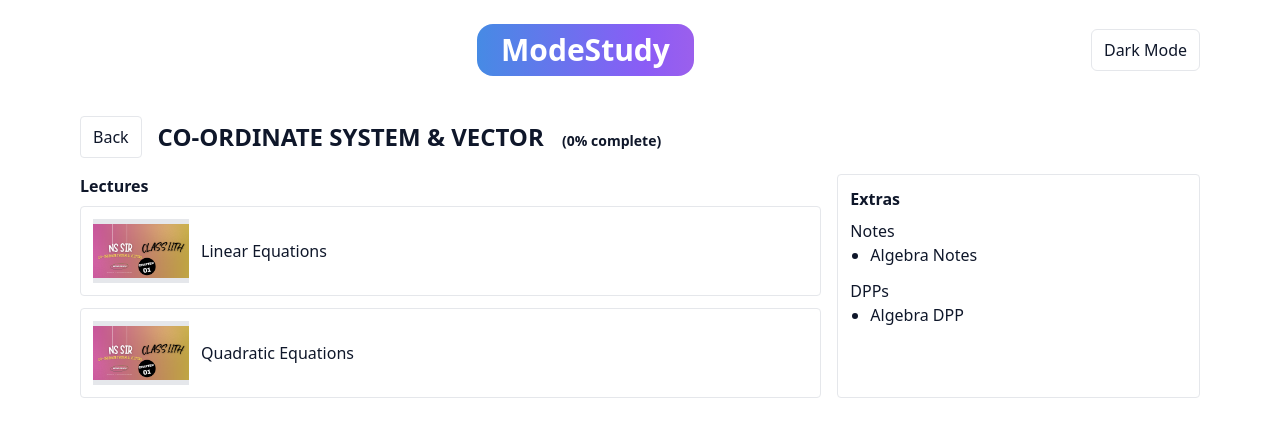
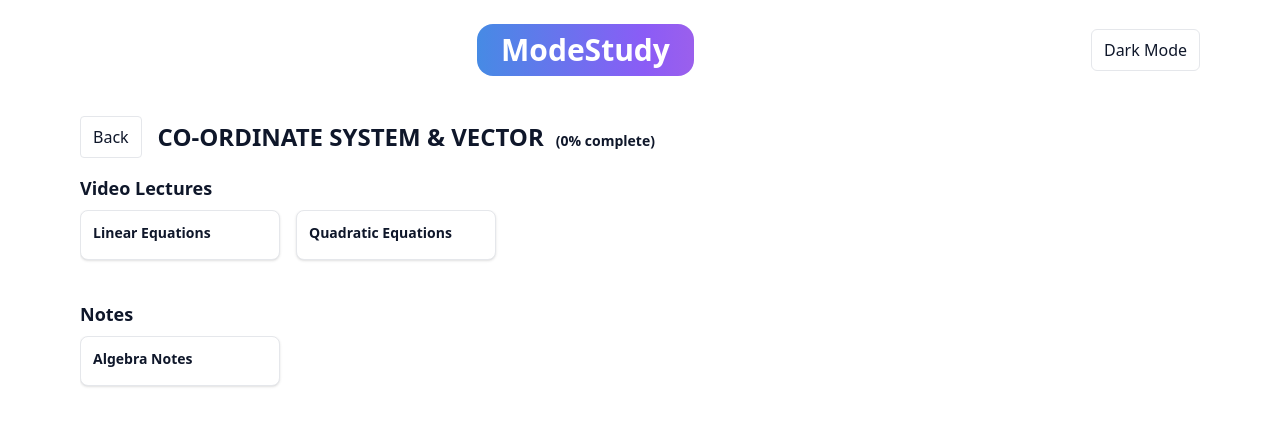
Before and after one commit to Moderatorboy/education-platform, a React (Vite) app: page /batch/b1/subject/s1/chapter/c1 in a window 1280 px wide. Shown: the top 436 px of the page. Built offline with nearby package versions, Linux system fonts and the light colour scheme.

Commit message:
Update ChapterPage.jsx

```diff
--- a/src/pages/ChapterPage.jsx
+++ b/src/pages/ChapterPage.jsx
@@ -2,56 +2,70 @@ import React from 'react'
 import { useParams, Link, useNavigate } from 'react-router-dom'
 import { SAMPLE } from '../data'
 
-function progressForChapter(ch){
-  // compute percent based on lectures completed in localStorage
+function progressForChapter(ch) {
   const key = `ms-progress-${ch.id}`
   const done = JSON.parse(localStorage.getItem(key) || '{}')
   const total = ch.lectures.length || 1
   const completed = Object.keys(done).length
-  return Math.round((completed/total)*100)
+  return Math.round((completed / total) * 100)
 }
 
-export default function ChapterPage(){
+export default function ChapterPage() {
   const { batchId, subjectId, chapterId } = useParams()
   const navigate = useNavigate()
-  const batch = SAMPLE.batches.find(b=> b.id === batchId)
-  const subject = batch?.subjects.find(s=> s.id === subjectId)
-  const chapter = subject?.chapters.find(c=> c.id === chapterId)
-  if(!chapter) return <div>Chapter not found</div>
+  const batch = SAMPLE.batches.find(b => b.id === batchId)
+  const subject = batch?.subjects.find(s => s.id === subjectId)
+  const chapter = subject?.chapters.find(c => c.id === chapterId)
+  if (!chapter) return <div>Chapter not found</div>
   const pct = progressForChapter(chapter)
+
+  const resourceSections = [
+    { title: 'Video Lectures', items: chapter.lectures },
+    { title: 'Notes', items: chapter.notes },
+    { title: 'DPP PDFs', items: chapter.dppPdfs },
+    { title: 'DPP Videos', items: chapter.dppVideos },
+    { title: 'DPP Quizzes', items: chapter.dppQuizzes },
+    { title: 'Sheets', items: chapter.sheets },
+  ]
+
   return (
     <div>
+      {/* Header */}
       <div className="flex items-center gap-4 mb-4">
-        <button onClick={()=> navigate(-1)} className="px-3 py-2 border rounded">Back</button>
-        <h2 className="text-2xl font-bold">{chapter.name} <span className="text-sm ml-3">({pct}% complete)</span></h2>
+        <button onClick={() => navigate(-1)} className="px-3 py-2 border rounded">Back</button>
+        <h2 className="text-2xl font-bold">
+          {chapter.name}
+          <span className="text-sm ml-3">({pct}% complete)</span>
+        </h2>
       </div>
-      <div className="grid grid-cols-1 md:grid-cols-3 gap-4">
-        <div className="md:col-span-2">
-          <h3 className="font-semibold mb-2">Lectures</h3>
-          <div className="grid grid-cols-1 gap-3">
-            {chapter.lectures.map(l=> (
-              <Link key={l.id} to={`/batch/${batchId}/subject/${subjectId}/chapter/${chapterId}/lecture/${l.id}`} className="flex items-center gap-3 border p-3 rounded">
-                <div className="w-24 h-16 bg-gray-200 dark:bg-slate-800 flex items-center justify-center">
-                  <img src={chapter.photo} alt={l.title} className="object-contain w-full h-full"/>
-                </div>
-                <div>
-                  <div className="font-medium">{l.title}</div>
-                </div>
-              </Link>
-            ))}
-          </div>
-        </div>
-        <aside className="border p-3 rounded">
-          <h4 className="font-semibold mb-2">Extras</h4>
-          <div>
-            <h5 className="font-medium">Notes</h5>
-            <ul className="list-disc ml-5">{chapter.notes.map(n=> <li key={n.id}>{n.title}</li>)}</ul>
-          </div>
-          <div className="mt-3">
-            <h5 className="font-medium">DPPs</h5>
-            <ul className="list-disc ml-5">{chapter.dpp.map(n=> <li key={n.id}>{n.title}</li>)}</ul>
-          </div>
-        </aside>
+
+      {/* Horizontal Resource Sections */}
+      <div className="space-y-8">
+        {resourceSections.map(section => (
+          section.items?.length > 0 && (
+            <div key={section.title}>
+              <h3 className="text-lg font-semibold mb-2">{section.title}</h3>
+              <div className="flex overflow-x-auto gap-4 pb-2">
+                {section.items.map((item, index) => (
+                  <Link
+                    key={index}
+                    to={item.link || '#'}
+                    className="min-w-[200px] border rounded-lg p-3 bg-white dark:bg-slate-900 shadow"
+                  >
+                    <h4 className="font-bold text-sm mb-1">{item.title}</h4>
+                    {item.thumbnail && (
+                      <img
+                        src={item.thumbnail}
+                        alt={item.title}
+                        className="w-full h-32 object-cover rounded"
+                      />
+                    )}
+                  </Link>
+                ))}
+              </div>
+            </div>
+          )
+        ))}
       </div>
     </div>
   )
```
